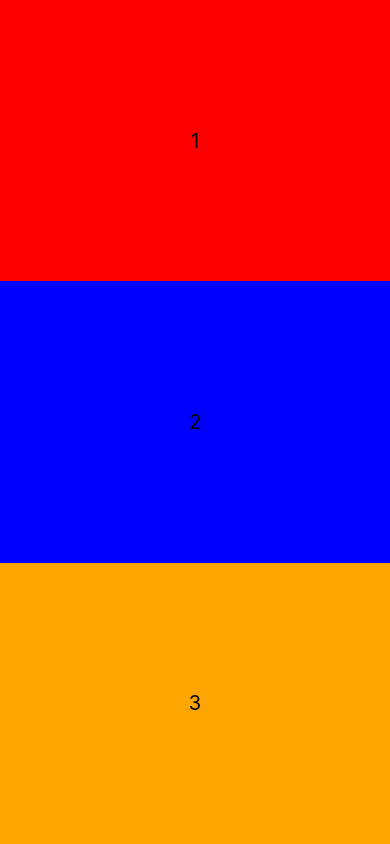
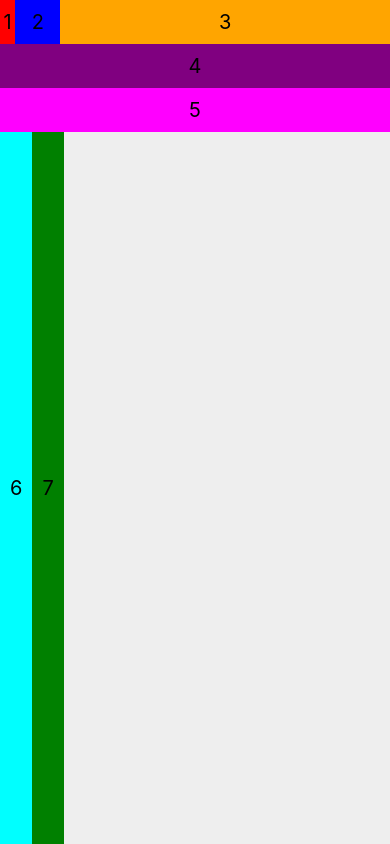
Before and after one commit to NightClover-code/learning-react-native, a React Native app: screen / in a window 390 px wide. Built offline with nearby package versions, Linux system fonts and the light colour scheme.

Commit message:
feat: flexbox exercise

```diff
--- a/App.tsx
+++ b/App.tsx
@@ -1,26 +1,64 @@
-import { StyleSheet, Text, View } from 'react-native';
+import { StatusBar } from 'expo-status-bar';
+import { SafeAreaView, StyleSheet, Text, View } from 'react-native';
 
 export default function App() {
   return (
-    <View style={styles.container}>
+    <SafeAreaView style={styles.container}>
+      <StatusBar style="inverted" />
+
+      <View>
+        <View
+          style={{
+            flexDirection: 'row',
+            alignItems: 'stretch',
+          }}
+        >
+          <View
+            style={{
+              flexDirection: 'row',
+            }}
+          >
             <View style={styles.box1}>
               <Text style={styles.text}>1</Text>
             </View>
             <View style={styles.box2}>
               <Text style={styles.text}>2</Text>
             </View>
+          </View>
           <View style={styles.box3}>
             <Text style={styles.text}>3</Text>
           </View>
         </View>
+
+        <View style={styles.box4}>
+          <Text style={styles.text}>4</Text>
+        </View>
+        <View style={styles.box5}>
+          <Text style={styles.text}>5</Text>
+        </View>
+      </View>
+
+      <View
+        style={{
+          flexDirection: 'row',
+          alignItems: 'stretch',
+          flex: 1,
+        }}
+      >
+        <View style={styles.box6}>
+          <Text style={styles.text}>6</Text>
+        </View>
+        <View style={styles.box7}>
+          <Text style={styles.text}>7</Text>
+        </View>
+      </View>
+    </SafeAreaView>
   );
 }
 
 const styles = StyleSheet.create({
   container: {
     flex: 1,
-    alignItems: 'stretch',
-    justifyContent: 'center',
     backgroundColor: '#eee',
   },
   text: {
@@ -35,7 +73,7 @@ const styles = StyleSheet.create({
     justifyContent: 'center',
   },
   box2: {
-    flex: 1,
+    flex: 3,
     backgroundColor: 'blue',
     alignItems: 'center',
     justifyContent: 'center',
@@ -46,4 +84,25 @@ const styles = StyleSheet.create({
     alignItems: 'center',
     justifyContent: 'center',
   },
+  box4: {
+    backgroundColor: 'purple',
+    alignItems: 'center',
+    justifyContent: 'center',
+  },
+  box5: {
+    flex: 1,
+    backgroundColor: 'magenta',
+    alignItems: 'center',
+    justifyContent: 'center',
+  },
+  box6: {
+    backgroundColor: 'cyan',
+    alignItems: 'center',
+    justifyContent: 'center',
+  },
+  box7: {
+    backgroundColor: 'green',
+    alignItems: 'center',
+    justifyContent: 'center',
+  },
 });
```
Lines whose indentation alone changed are shown as unchanged.
